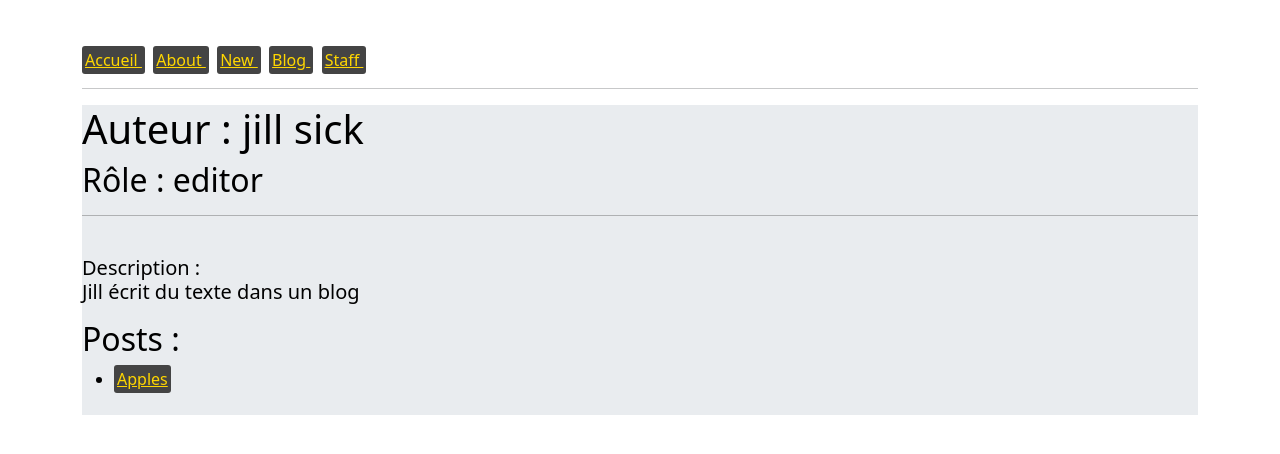
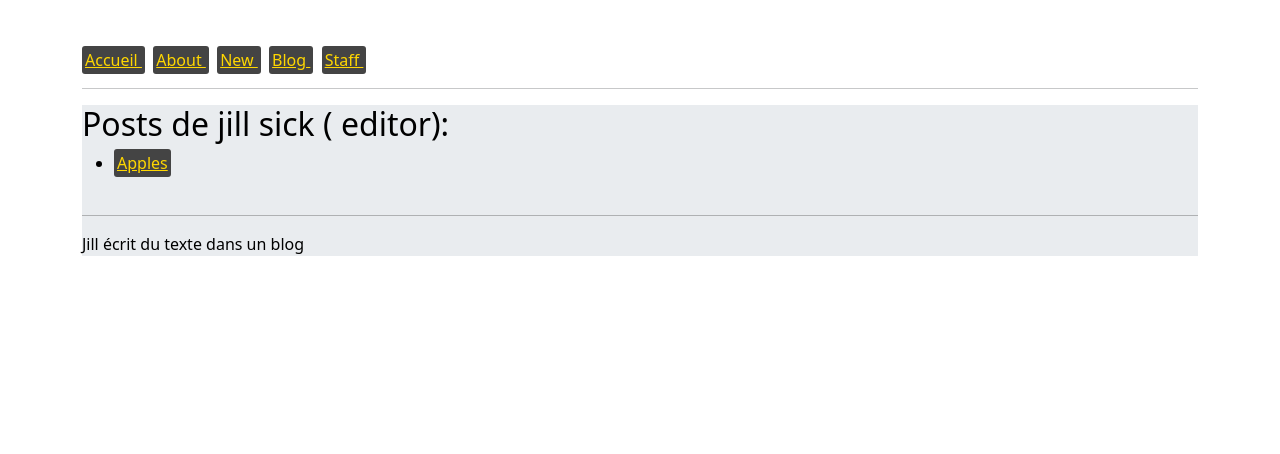
Before and after one commit to bop/rubic, a Jekyll site: the page built from _authors/jill.md, in a window 1280 px wide. Shown: the top 454 px of the page. Built offline with Jekyll 4.4.1, drawn with Linux system fonts in a browser that asks for light colours.

Commit message:
staff style

```diff
--- a/Gemfile
+++ b/Gemfile
@@ -8,6 +8,7 @@ group :jekyll_plugins do
   gem "jekyll-sitemap"
   gem "jekyll-feed"
   gem "jekyll-seo-tag"
+#  gem 'jekyll-remote-theme'
 end
 
 gem "bootstrap", '~> 5.3.5'
--- a/_layouts/author.html
+++ b/_layouts/author.html
@@ -1,16 +1,13 @@
 ---
 layout: default
 ---
-<h1>Auteur : {{ page.name }}</h1>
-<h2>Rôle : {{ page.position }}</h2>
-<hr /><br />
-<h5>Description : {{ content }}</h5>
-
-<h2>Posts : </h2>
+<h2>Posts de {{ page.name }} ( {{ page.position }}): </h2>
 <ul>
   {% assign filtered_posts = site.posts | where: 'author', page.short_name  %}
   {% for post in filtered_posts %}
-  <li><a href="/rubic{{ post.url }}">{{ post.title }}</a></li>
+  <li><a href="/rubic{{ post.url }}">{{ post.title }}</a> </li>
   <br />
   {% endfor %}
 </ul>
+<hr />
+<p> {{ content }}</p>
```
Also changed, not shown: Gemfile.lock.
